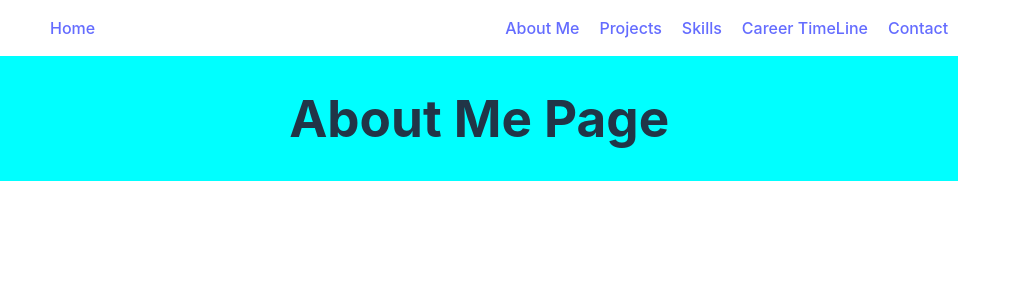
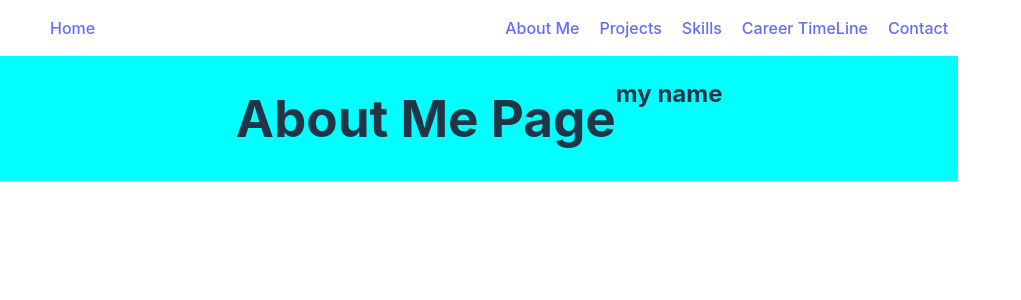
Before and after one commit to anderja2000/JDAndersonPortfolio, a React (Vite) app in the folder Frontend/my-portfolio/: page /AboutMe in a window 1280 px wide. Shown: the top 300 px of the page, without its empty margins (0-1021 px from the left). Built offline with nearby package versions, Linux system fonts and the light colour scheme.

Commit message:
about me updated

```diff
--- a/Frontend/my-portfolio/src/components/AboutMePage.jsx
+++ b/Frontend/my-portfolio/src/components/AboutMePage.jsx
@@ -5,6 +5,7 @@ export default function AboutMePage() {
     return (
         <main className="about-me-page">
             <h1>About Me Page</h1>
+            <h2>my name</h2>
         </main>
     )
 }
```
